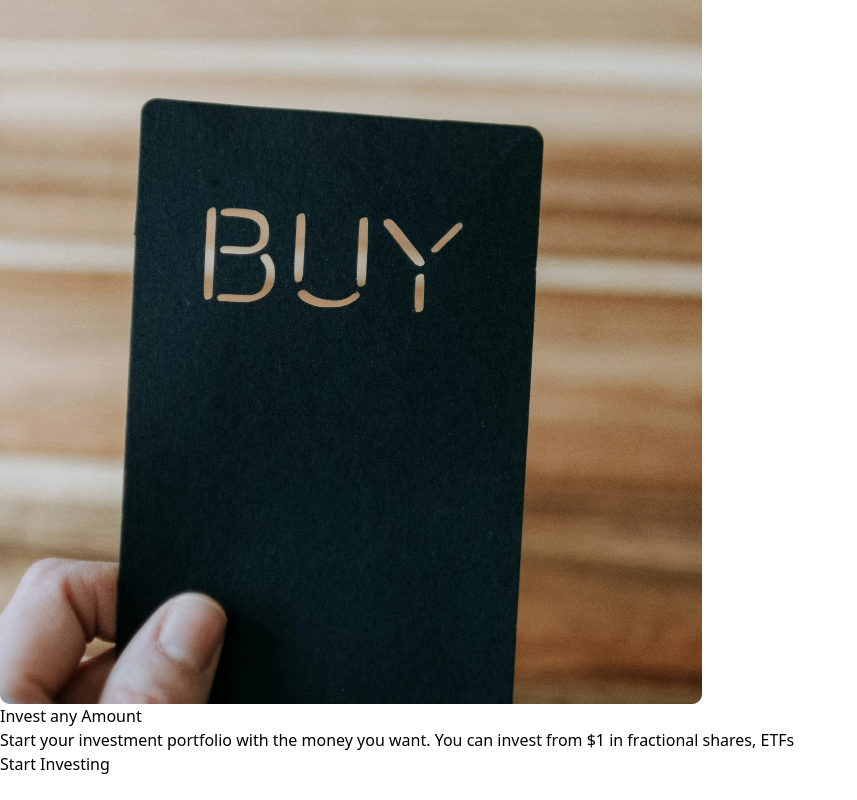
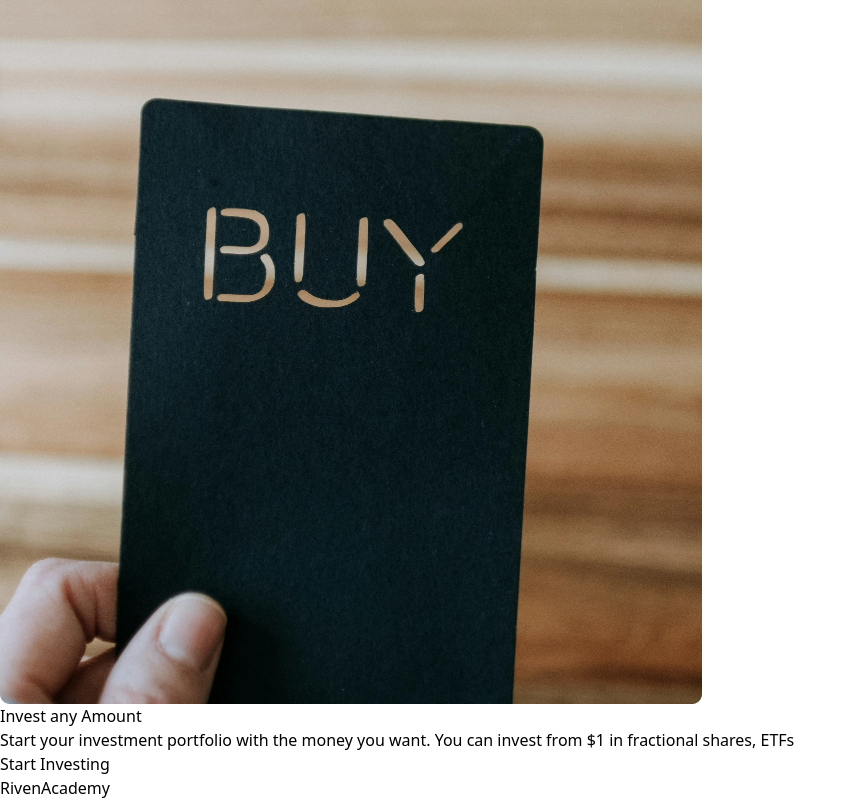
Before and after one commit to analyst15/riven, a React (Vite) app: page / in a window 1280 px wide. Shown: the part 2816-3616 px from the top of the page, without its empty margins (0-857 px from the left). Before the commit the page ends 3592 px from the top, so only its background shows below. Built offline with nearby package versions, Linux system fonts and the light colour scheme.

Commit message:
RivenAcademy

```diff
--- a/src/App.jsx
+++ b/src/App.jsx
@@ -1,6 +1,7 @@
 import HeroSection from './components/HeroSection'
 import MobileSection from './components/MobileSection'
 import StartInvesting from './components/StartInvesting'
+import RivenAcademy from './components/RivenAcademy'
 import Navbar from './components/Navbar'
 
 const App = () => {
@@ -11,6 +12,7 @@ const App = () => {
       <HeroSection />
       <MobileSection />
       <StartInvesting />
+      <RivenAcademy />
       </div>
     </>
   )
--- /dev/null
+++ b/src/components/RivenAcademy.jsx
@@ -0,0 +1,9 @@
+import React from 'react'
+
+const RivenAcademy = () => {
+  return (
+    <div>RivenAcademy</div>
+  )
+}
+
+export default RivenAcademy
```
